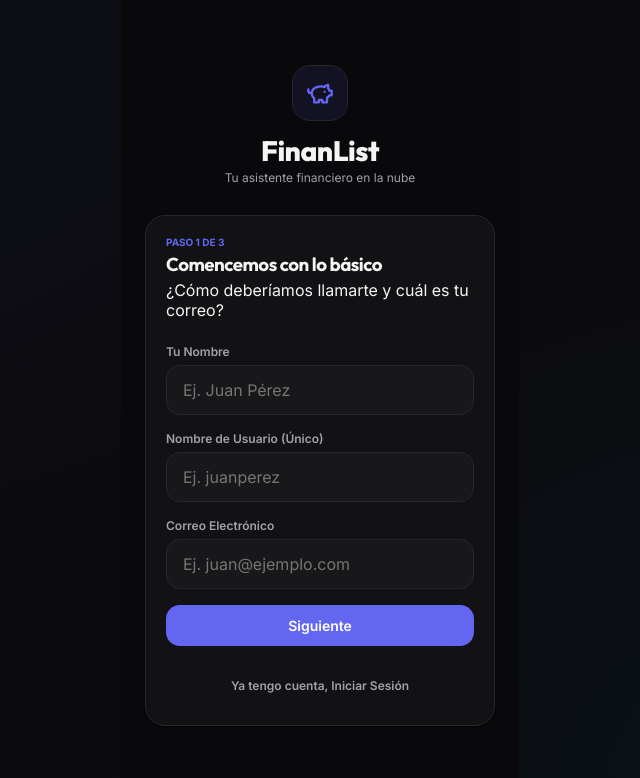
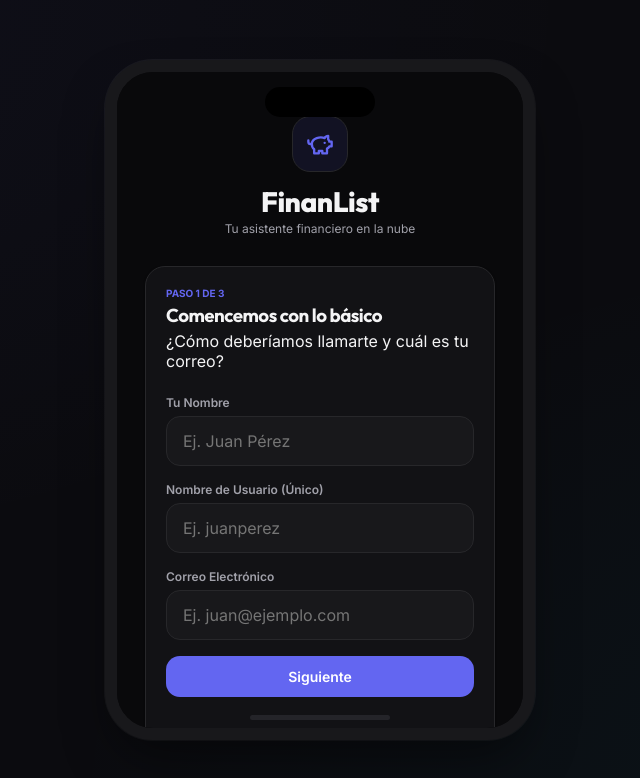
Before and after one commit to resimedrd/FinanList, a React (Vite) app: page / in a window 1280 px wide. Shown: the top 778 px of the page, without its empty margins (320-960 px from the left). Built offline with nearby package versions, Linux system fonts and the light colour scheme.

Commit message:
feat: implementar scroll nativo de aplicacion con shell fija y scroll interno independiente

```diff
--- a/src/App.tsx
+++ b/src/App.tsx
@@ -196,12 +196,20 @@ const MainLayout: React.FC = () => {
 
   // If not onboarded, show Onboarding
   if (!isOnboarded) {
-    return <OnboardingView />;
+    return (
+      <div className="phone-viewport">
+        <OnboardingView />
+      </div>
+    );
   }
 
   // If not authenticated, show Lockscreen
   if (!isAuthenticated) {
-    return <LockScreen />;
+    return (
+      <div className="phone-viewport">
+        <LockScreen />
+      </div>
+    );
   }
 
   return (
@@ -269,9 +277,6 @@ const MainLayout: React.FC = () => {
         </button>
       </nav>
 
-      {/* Bottom home indicator safe area */}
-      <div className="safe-area-bottom" />
-
       {showWelcomeTour && (
         <WelcomeTour
           setActiveTab={setActiveTab}
--- a/src/index.css
+++ b/src/index.css
@@ -85,17 +85,24 @@
   -webkit-tap-highlight-color: transparent;
 }
 
-html, body {
+html, body, #root {
   width: 100%;
   height: 100%;
+  height: 100dvh;
   margin: 0;
   padding: 0;
+  overflow: hidden;
+  overscroll-behavior: none;
+  -webkit-overflow-scrolling: touch;
 }
 
 body {
   background-color: var(--bg-app);
   color: var(--text-primary);
   transition: background-color var(--transition-normal);
+  overflow: hidden;
+  overscroll-behavior: none;
+  position: relative;
 }
 
 /* Scrollbar styling for list elements */
@@ -114,12 +121,15 @@ body {
   background: var(--text-muted);
 }
 
-/* Mobile Frame Wrapper (For Desktop Viewers) */
+/* Mobile Frame Wrapper: Anchored firmly to viewport */
 .app-container {
-  position: relative;
+  position: fixed;
+  inset: 0;
   width: 100%;
   height: 100%;
+  height: 100dvh;
   overflow: hidden;
+  overscroll-behavior: none;
 }
 
 /* Standard viewport is full screen on mobile */
@@ -140,11 +150,14 @@ body {
 /* Wrap in device frame on desktop */
 @media (min-width: 768px) {
   .app-container {
+    position: relative;
+    inset: auto;
     height: 100vh;
     height: 100dvh;
     display: flex;
     justify-content: center;
     align-items: center;
+    overflow: hidden;
   }
 
   body {
@@ -152,6 +165,7 @@ body {
     justify-content: center;
     align-items: center;
     min-height: 100vh;
+    overflow: hidden;
     background-color: #0b0b0f;
     background-image: radial-gradient(at 0% 0%, rgba(99, 102, 241, 0.05) 0px, transparent 50%),
                       radial-gradient(at 100% 100%, rgba(6, 182, 212, 0.05) 0px, transparent 50%);
@@ -201,28 +215,52 @@ body {
 
 /* Safe areas layout padding for notches */
 .safe-area-top {
-  padding-top: env(safe-area-inset-top, 20px);
+  padding-top: env(safe-area-inset-top, 0px);
+  flex-shrink: 0;
 }
 @media (min-width: 768px) {
   .safe-area-top {
     padding-top: 55px; /* Spacing for dynamic island mock */
   }
 }
-.safe-area-bottom {
-  padding-bottom: calc(env(safe-area-inset-bottom, 12px) + 75px); /* Offset by tab bar */
+
+/* Screen container: Holds fixed header + scrollable content */
+.view-screen {
+  flex: 1;
+  min-height: 0;
+  display: flex;
+  flex-direction: column;
+  overflow: hidden;
+  position: relative;
+  width: 100%;
+  height: 100%;
 }
 
-/* App Main Content Area */
+/* Fixed Header Area for each view */
+.view-header {
+  flex-shrink: 0;
+  padding: 12px 20px 8px 20px;
+  background-color: var(--bg-phone);
+  z-index: 20;
+  display: flex;
+  flex-direction: column;
+  gap: 12px;
+  transition: background-color var(--transition-normal);
+}
+
+/* App Main Content Area: The ONLY area that scrolls */
 .view-content {
   flex: 1;
+  min-height: 0;
   overflow-y: auto;
   overflow-x: hidden;
-  padding: 20px;
-  padding-bottom: calc(95px + env(safe-area-inset-bottom, 16px)); /* Safe padding for floating bottom nav */
+  padding: 12px 20px;
+  padding-bottom: calc(85px + env(safe-area-inset-bottom, 16px)); /* Safe padding for floating bottom nav */
   -webkit-overflow-scrolling: touch;
+  overscroll-behavior-y: contain;
   display: flex;
   flex-direction: column;
-  gap: 24px;
+  gap: 20px;
 }
 
 /* Navigation Tab Bar */
--- a/src/views/BudgetView.tsx
+++ b/src/views/BudgetView.tsx
@@ -833,8 +833,9 @@ export const BudgetView: React.FC = () => {
 
 
   return (
-    <>
-      <div className="view-content animate-fade-in">
+    <div className="view-screen animate-fade-in">
+      {/* Fixed View Header */}
+      <div className="view-header">
         <div style={styles.header}>
           <h2>Planificación</h2>
           <button
@@ -855,7 +856,6 @@ export const BudgetView: React.FC = () => {
           </button>
         </div>
 
-
         {/* Selector segment */}
         <div style={styles.segmentControl}>
           <button
@@ -903,7 +903,10 @@ export const BudgetView: React.FC = () => {
             Inversiones
           </button>
         </div>
-
+      </div>
+
+      {/* Scrollable Content Area */}
+      <div className="view-content">
         {/* --- BUDGETS SEGMENT --- */}
         {activeSegment === 'budgets' && (
         <div style={styles.listContainer}>
@@ -2296,7 +2299,7 @@ export const BudgetView: React.FC = () => {
           </div>
         </div>
       )}
-    </>
+    </div>
   );
 };
 
--- a/src/views/HistoryView.tsx
+++ b/src/views/HistoryView.tsx
@@ -172,7 +172,9 @@ export const HistoryView: React.FC<HistoryViewProps> = ({ onOpenTransactionModal
   };
 
   return (
-    <div className="view-content animate-fade-in">
+    <div className="view-screen animate-fade-in">
+      {/* Fixed View Header */}
+      <div className="view-header">
         <div style={styles.header}>
           <h2>Movimientos</h2>
           <button
@@ -216,7 +218,10 @@ export const HistoryView: React.FC<HistoryViewProps> = ({ onOpenTransactionModal
             <DynamicIcon name="SlidersHorizontal" size={18} />
           </button>
         </div>
+      </div>
 
+      {/* Scrollable Content Area */}
+      <div className="view-content">
         {/* Advanced Filter Panel */}
         {showFilters && (
         <div className="card animate-fade-in" style={styles.filterPanel}>
@@ -486,6 +491,7 @@ export const HistoryView: React.FC<HistoryViewProps> = ({ onOpenTransactionModal
         )}
       </div>
     </div>
+  </div>
   );
 };
 
--- a/src/views/HomeView.tsx
+++ b/src/views/HomeView.tsx
@@ -299,9 +299,9 @@ export const HomeView: React.FC<HomeViewProps> = ({ onOpenTransactionModal }) =>
   };
 
   return (
-    <>
-      <div className="view-content animate-fade-in">
-      {/* Header Profile Info with Brand Title and Sub-greeting */}
+    <div className="view-screen animate-fade-in">
+      {/* Fixed View Header */}
+      <div className="view-header">
         <div style={styles.header}>
           <div>
             <div style={{ display: 'flex', alignItems: 'center', gap: '6px', marginBottom: '2px' }}>
@@ -351,8 +351,10 @@ export const HomeView: React.FC<HomeViewProps> = ({ onOpenTransactionModal }) =>
             </div>
           </div>
         </div>
+      </div>
 
-
+      {/* Scrollable Content Area */}
+      <div className="view-content">
         {/* Motivational Quote banner */}
         <div style={styles.quoteBanner}>
           <DynamicIcon name="Sparkles" size={16} color="var(--color-primary)" />
@@ -875,7 +877,7 @@ export const HomeView: React.FC<HomeViewProps> = ({ onOpenTransactionModal }) =>
           </div>
         </div>
       )}
-    </>
+    </div>
   );
 };
 
@@ -884,7 +886,7 @@ const styles: Record<string, React.CSSProperties> = {
     display: 'flex',
     justifyContent: 'space-between',
     alignItems: 'center',
-    marginTop: '10px',
+    width: '100%',
   },
   greeting: {
     fontSize: '13px',
--- a/src/views/OnboardingView.tsx
+++ b/src/views/OnboardingView.tsx
@@ -403,11 +403,13 @@ const styles: Record<string, React.CSSProperties> = {
     height: '100%',
     display: 'flex',
     flexDirection: 'column',
-    justifyContent: 'center',
     alignItems: 'center',
-    padding: '40px 24px',
+    padding: '24px 20px calc(24px + env(safe-area-inset-bottom, 0px)) 20px',
     backgroundColor: 'var(--bg-phone)',
     overflowY: 'auto',
+    overflowX: 'hidden',
+    WebkitOverflowScrolling: 'touch',
+    overscrollBehaviorY: 'contain',
   },
   logoHeader: {
     display: 'flex',
--- a/src/views/ProfileView.tsx
+++ b/src/views/ProfileView.tsx
@@ -348,12 +348,17 @@ export const ProfileView: React.FC<ProfileViewProps> = ({ onTriggerWelcomeTour }
   const handleExportPDF = () => ExportImportService.exportToPDF(transactions, profile.currency);
 
   return (
-    <div className="view-content animate-fade-in">
-      <div style={styles.header}>
-        <h2>Mi Perfil</h2>
+    <div className="view-screen animate-fade-in">
+      {/* Fixed View Header */}
+      <div className="view-header">
+        <div style={styles.header}>
+          <h2>Mi Perfil</h2>
+        </div>
       </div>
 
-      {/* Avatar Card */}
+      {/* Scrollable Content Area */}
+      <div className="view-content">
+        {/* Avatar Card */}
       <div className="card" style={styles.profileCard}>
         <div style={styles.avatarContainer}>
           <div style={styles.avatarCircle}>
@@ -693,6 +698,7 @@ export const ProfileView: React.FC<ProfileViewProps> = ({ onTriggerWelcomeTour }
         <DynamicIcon name="LogOut" size={16} />
         <span>Cerrar Sesión</span>
       </button>
+      </div>
 
       {/* CATEGORIES MANAGEMENT MODAL */}
       {showCatModal && (
--- a/src/views/StatsView.tsx
+++ b/src/views/StatsView.tsx
@@ -144,7 +144,9 @@ export const StatsView: React.FC = () => {
   const topExpenses = chartData.slice(0, 5);
 
   return (
-    <div className="view-content animate-fade-in">
+    <div className="view-screen animate-fade-in">
+      {/* Fixed View Header */}
+      <div className="view-header">
         <div style={styles.header}>
           <h2>Estadísticas</h2>
           <button
@@ -164,7 +166,6 @@ export const StatsView: React.FC = () => {
             <DynamicIcon name={stealthMode ? 'EyeOff' : 'Eye'} size={20} />
           </button>
         </div>
-
 
         {/* Segment switcher */}
         <div style={styles.segmentControl}>
@@ -208,7 +209,10 @@ export const StatsView: React.FC = () => {
             <span style={{ marginLeft: '4px' }}>Tendencias</span>
           </button>
         </div>
+      </div>
 
+      {/* Scrollable Content Area */}
+      <div className="view-content">
         {/* --- CHART CONTAINERS --- */}
         <div className="card" style={styles.chartCard}>
         {activeTab === 'rule' && (
@@ -582,6 +586,7 @@ export const StatsView: React.FC = () => {
         </button>
       </div>
     </div>
+  </div>
   );
 };
 
```
Lines whose indentation alone changed are shown as unchanged.
